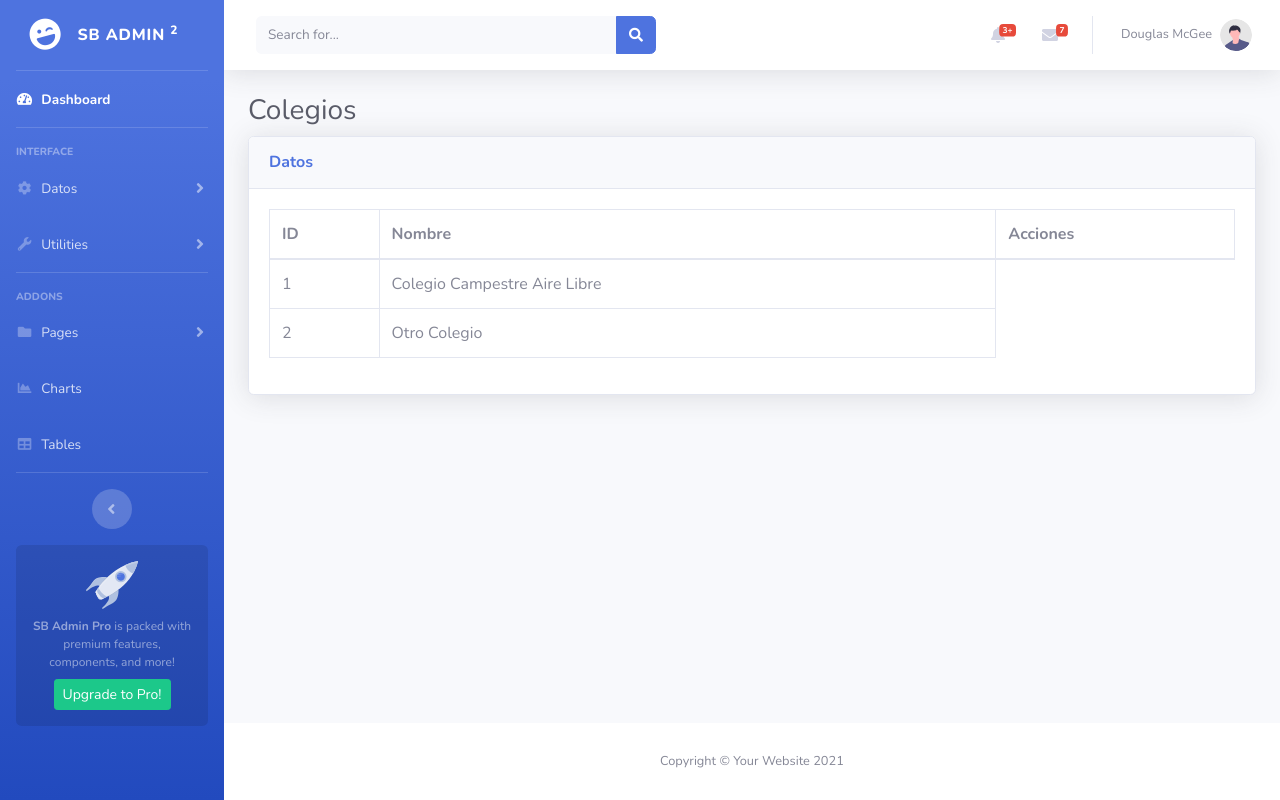
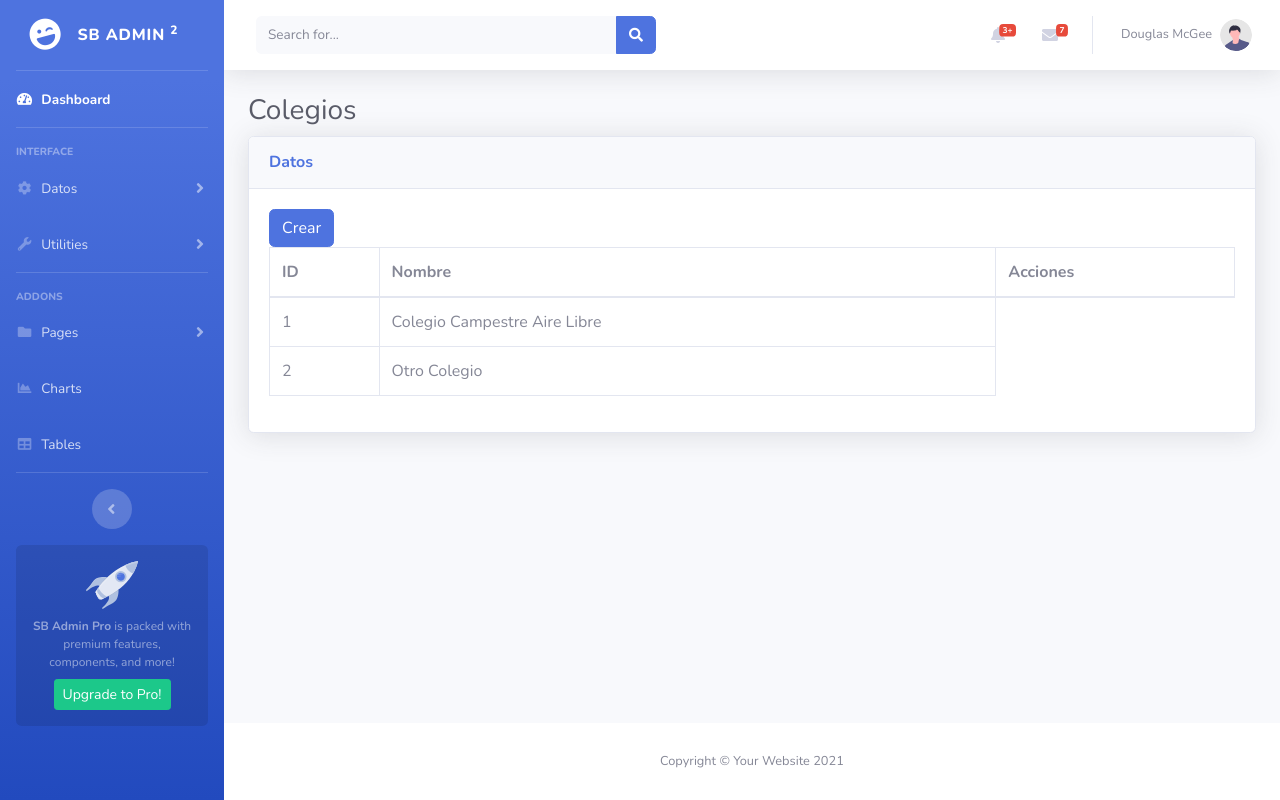
Before and after one commit to YfelipeG/Proyecto_Colegio, a Flask app: page /colegio in a window 1280 px wide. Run offline with Flask 3, Linux system fonts and the light colour scheme; some libraries are stand-ins or nearby versions.

Commit message:
Boton para activar el modal de creacion de un colegio

```diff
--- a/app/templates/colegio.html
+++ b/app/templates/colegio.html
@@ -12,6 +12,7 @@
         <h6 class="m-0 font-weight-bold text-primary">Datos</h6>
     </div>
     <div class="card-body">
+        <button class="btn btn-primary" data-toggle="modal" data-target="#mdlCrearEditar">Crear</button>
         <div class="table-responsive">
             <table id="tblDatos" class="table table-bordered" style="width:100%">
                 <thead>
@@ -51,8 +52,6 @@
                 ],
 
             });
-
-            $('#dt-length-0').addClass('custom-select custom-select-sm form-control form-control-sm');
 
             $('#tblDatos tbody').on('click', 'button.edit', function () {
                 var data = $('#tblDatos').DataTable().row($(this).parents('tr')).data();
```
Also changed, not shown: app.db.
